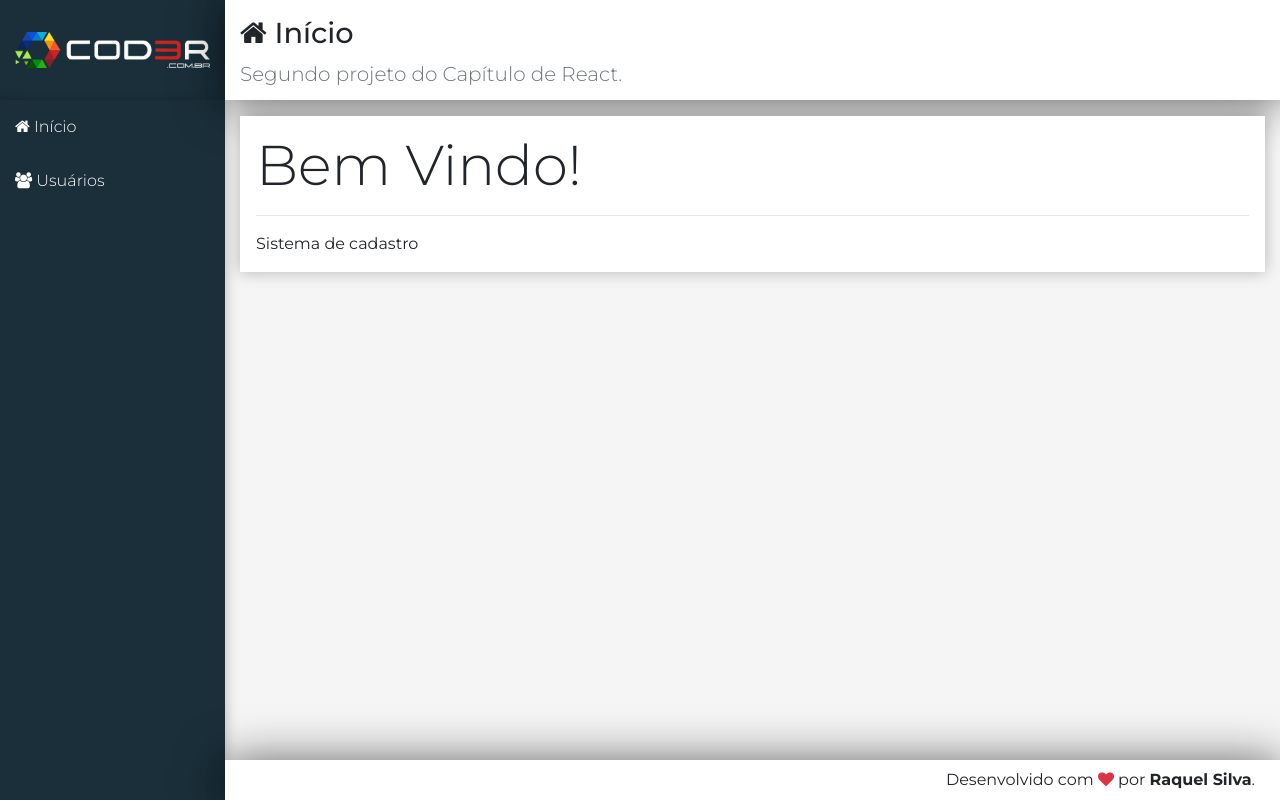
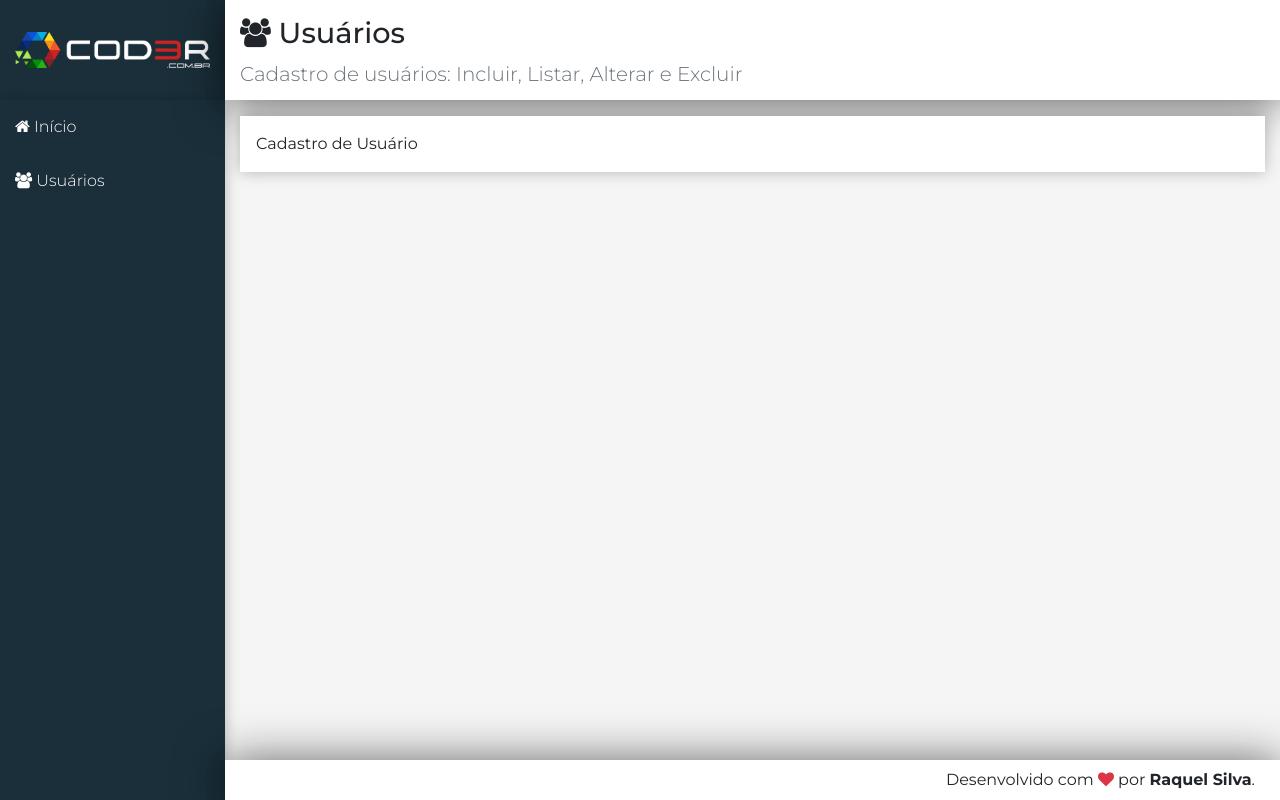
Before and after one commit to raqueldcsilva/cadastroUsuario-React, a React (Create React App) app in the folder frontend/: page /users in a window 1280 px wide. Built offline with nearby package versions, Linux system fonts and the light colour scheme.

Commit message:
definidas as rotas de navegações

```diff
--- a/frontend/src/components/template/Logo.jsx
+++ b/frontend/src/components/template/Logo.jsx
@@ -1,10 +1,11 @@
 import './Logo.css'
 import logo from '../../assets/imgs/logo.png'
 import React from 'react'
+import { Link } from 'react-router-dom'
 
 export default props =>
     <aside className='logo'>
-        <a href="/" className="logo">
+        <Link to="/" className="logo">
             <img src={logo} alt="logo da cod3r" />
-        </a>
+        </Link>
     </aside>
--- a/frontend/src/components/template/Nav.jsx
+++ b/frontend/src/components/template/Nav.jsx
@@ -1,15 +1,16 @@
 import './Nav.css'
 import React from 'react'
+import { Link } from 'react-router-dom'
 
 export default props =>
     <aside className="menu-area">
         <nav className="menu">
             {/* Dá pra refatorar igual o do header */}
-            <a href="#/">
+            <Link to="/">
                 <i className='fa fa-home'></i> Início
-            </a>
-            <a href="#/users">
+            </Link>
+            <Link to="/users">
                 <i className='fa fa-users'></i> Usuários
-            </a>
+            </Link>
         </nav>
     </aside>
--- a/frontend/src/components/user/UserCrud.jsx
+++ b/frontend/src/components/user/UserCrud.jsx
@@ -10,9 +10,9 @@ const headerProps ={
 export default class UserCrud extends Component {
     render() {
         return (
-            <main {...headerProps}>
+            <Main {...headerProps}>
                 Cadastro de Usuário
-            </main>
+            </Main>
         )
     }
 }
--- a/frontend/src/main/App.jsx
+++ b/frontend/src/main/App.jsx
@@ -2,16 +2,20 @@ import 'bootstrap/dist/css/bootstrap.min.css'
 import 'font-awesome/css/font-awesome.min.css'
 import './App.css'
 import React from 'react'
+import { BrowserRouter } from 'react-router-dom'
+
 
 import Logo from '../components/template/Logo'
 import Nav from '../components/template/Nav'
-import Home from '../components/home/Home'
+import Routes from './Routes'
 import Footer from '../components/template/Footer'
 
 export default props =>
-    <div className='app'>
-        <Logo />
-        <Nav />
-        <Home />
-        <Footer />
-    </div>
+    <BrowserRouter>
+        <div className='app'>
+            <Logo />
+            <Nav />
+            <Routes />
+            <Footer />
+        </div>
+    </BrowserRouter>
--- /dev/null
+++ b/frontend/src/main/Routes.jsx
@@ -0,0 +1,13 @@
+import React from "react";
+import { Routes, Route } from "react-router-dom";
+
+import Home from "../components/home/Home";
+import UserCrud from "../components/user/UserCrud";
+
+export default props => (
+    <Routes>
+        <Route exact path="/" element={<Home />} />
+        <Route path="/users" element={<UserCrud />} />
+        <Route path="*" element={<Home />} />
+    </Routes>
+);
```
Also changed, not shown: frontend/package.json (+8 -27 lines), 1 other file (tests, documents, lock files or other folders).
